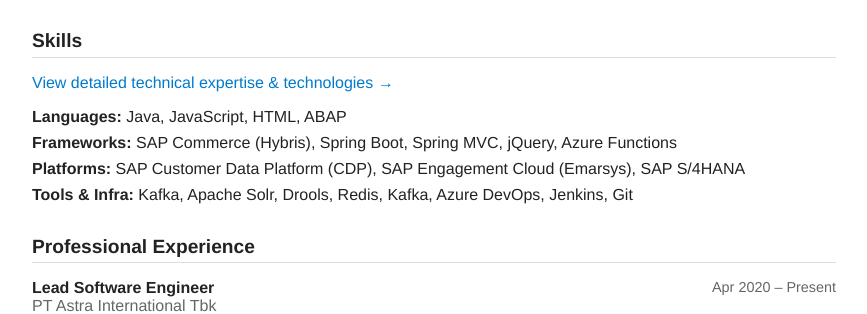
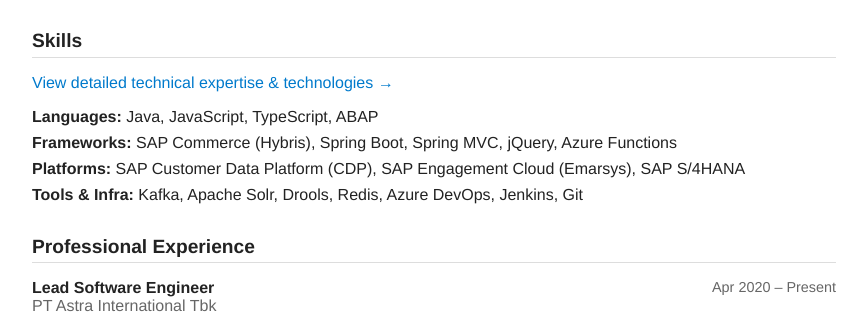
Before and after one commit to adiputera/adiputera.github.io, a Jekyll site: the page built from index.html, in a window 1280 px wide and 900 px high, scrolled down 841 px. Shown: the part 152-466 px from the top of the window, without its empty margins (206-1073 px from the left). Built offline with Jekyll 4.4.1, drawn with Linux system fonts in a browser that asks for light colours.

```diff
--- a/_data/short_en.yml
+++ b/_data/short_en.yml
@@ -31,13 +31,13 @@ key_achievements:
     text: "Delivered integrations for SAP CDP, Emarsys, and S/4HANA ABAP."
 skills:
   - category: "Languages"
-    items: "Java, JavaScript, HTML, ABAP"
+    items: "Java, JavaScript, TypeScript, ABAP"
   - category: "Frameworks"
     items: "SAP Commerce (Hybris), Spring Boot, Spring MVC, jQuery, Azure Functions"
   - category: "Platforms"
     items: "SAP Customer Data Platform (CDP), SAP Engagement Cloud (Emarsys), SAP S/4HANA"
   - category: "Tools & Infra"
-    items: "Kafka, Apache Solr, Drools, Redis, Kafka, Azure DevOps, Jenkins, Git"
+    items: "Kafka, Apache Solr, Drools, Redis, Azure DevOps, Jenkins, Git"
 experience:
   - title: "Lead Software Engineer"
     company: "PT Astra International Tbk"
--- a/_data/short_id.yml
+++ b/_data/short_id.yml
@@ -31,13 +31,13 @@ key_achievements:
     text: "Memberikan integrasi untuk SAP CDP, Emarsys, dan S/4HANA ABAP."
 skills:
   - category: "Bahasa"
-    items: "Java, JavaScript, HTML, ABAP"
+    items: "Java, JavaScript, TypeScript, ABAP"
   - category: "Framework"
     items: "SAP Commerce (Hybris), Spring Boot, Spring MVC, jQuery, Azure Functions"
   - category: "Platform"
     items: "SAP Customer Data Platform (CDP), SAP Engagement Cloud (Emarsys), SAP S/4HANA"
   - category: "Alat & Infra"
-    items: "Kafka, Apache Solr, Drools, Redis, Kafka, Azure DevOps, Jenkins, Git"
+    items: "Kafka, Apache Solr, Drools, Redis, Azure DevOps, Jenkins, Git"
 experience:
   - title: "Lead Software Engineer"
     company: "PT Astra International Tbk"
```
Also changed, not shown: _articles/sap-commerce-performance-optimization.md (added, +54 -0 lines).
